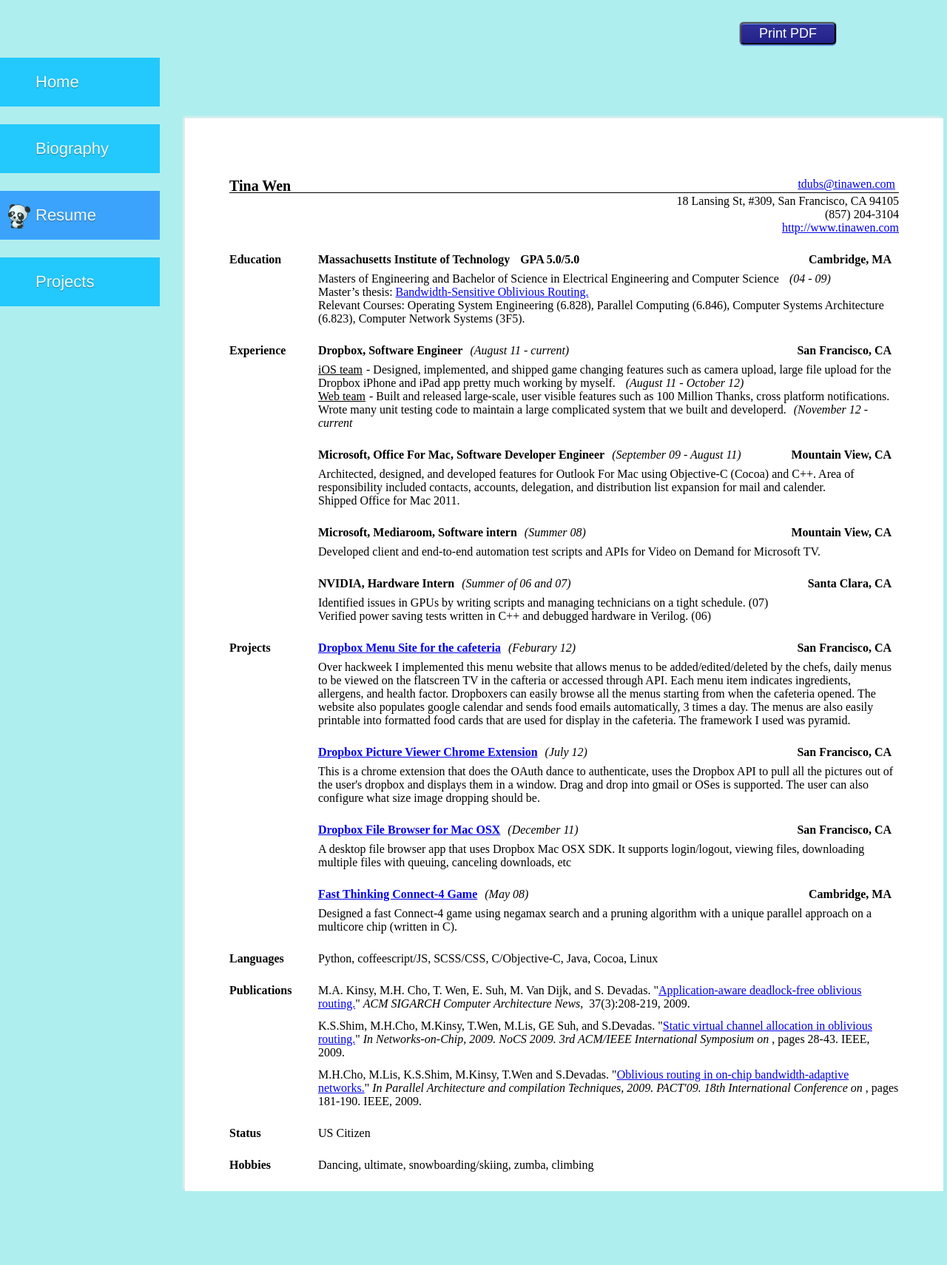
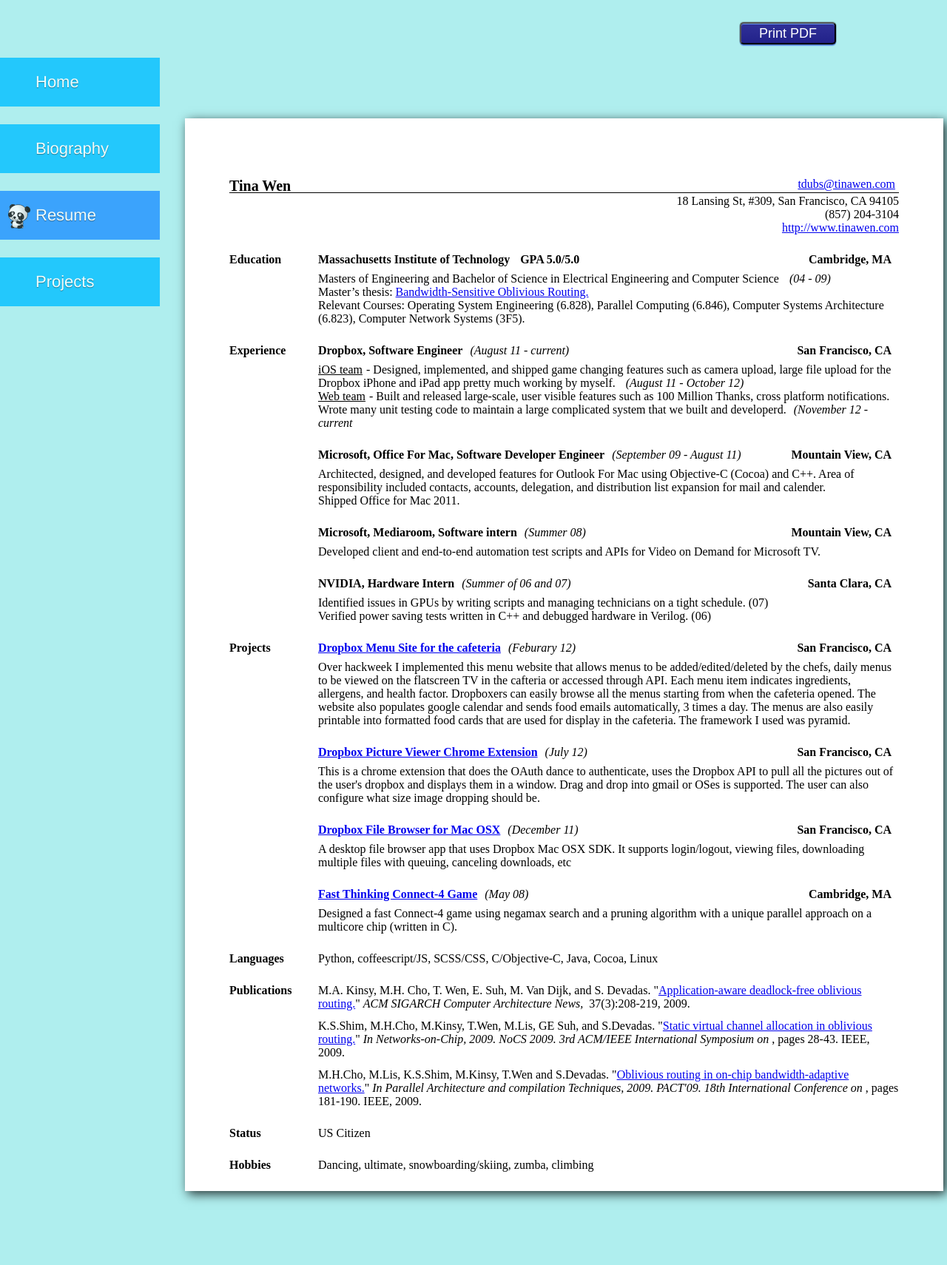
Before and after one commit to tinawen/website, a Flask app: page /resume in a window 1280 px wide. Shown: the whole page at 74% size. Run offline with Flask 2, Linux system fonts and the light colour scheme.

Commit message:
tweaked more css stuff

```diff
--- a/static/css/view.css
+++ b/static/css/view.css
@@ -108,9 +108,10 @@
   width: 800px; }
 
 #resume-background {
-  -moz-box-shadow: -2px -2px 3px #eeeeee, inset 0 0 0 black;
-  -webkit-box-shadow: -2px -2px 3px #eeeeee, inset 0 0 0 black;
-  box-shadow: -2px -2px 3px #eeeeee, inset 0 0 0 black;
+  -moz-box-shadow: 4px 4px 14px rgba(0, 0, 0, 0.8), inset 0 0 0 black;
+  -webkit-box-shadow: 4px 4px 14px rgba(0, 0, 0, 0.8), inset 0 0 0 black;
+  box-shadow: 4px 4px 14px rgba(0, 0, 0, 0.8), inset 0 0 0 black;
+  /* @include box-shadow(-2px, -2px, 3px, #eee); */
   background-color: #fff;
   font-family: "Times New Roman", Times, serif;
   margin: 100px 0;
@@ -184,7 +185,10 @@
     margin: 0; }
 
   #resume-background {
-    margin: 0; }
+    margin: 0 50px;
+    -moz-box-shadow: 0 0 0 white, inset 0 0 0 black;
+    -webkit-box-shadow: 0 0 0 white, inset 0 0 0 black;
+    box-shadow: 0 0 0 white, inset 0 0 0 black; }
 
   #print-resume {
     display: none; } }
--- a/static/css/view.scss
+++ b/static/css/view.scss
@@ -175,7 +175,8 @@
 }
 
 #resume-background {
-    @include box-shadow(-2px, -2px, 3px, #eee);
+    @include box-shadow(4px, 4px, 14px, rgba(0, 0, 0, 0.8));
+    /* @include box-shadow(-2px, -2px, 3px, #eee); */
     background-color: #fff;
     font-family: "Times New Roman", Times, serif;
     margin: 100px 0;
@@ -282,8 +283,9 @@
         margin: 0;
     }
     #resume-background {
-        margin: 0;
-    }
+        margin: 0 50px;
+        @include box-shadow(0, 0, 0, #fff);
+   }
 
     #print-resume {
         display: none;
```
